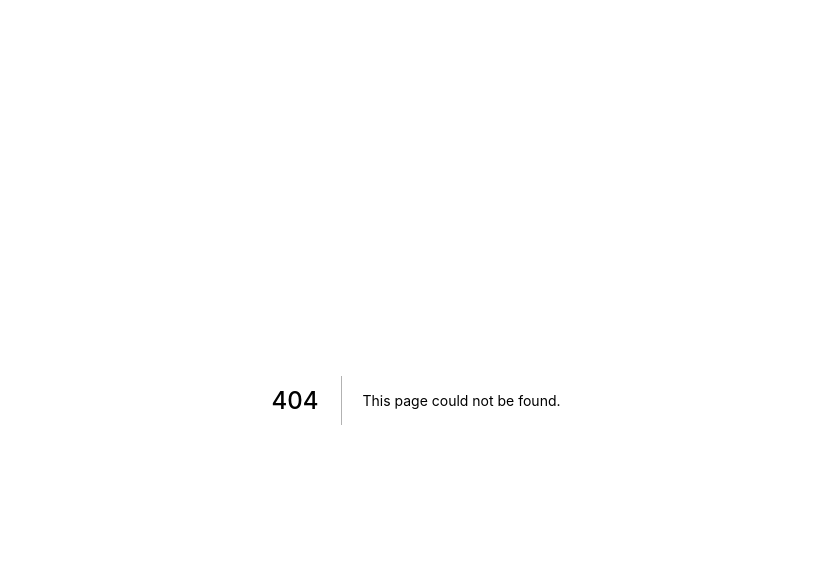
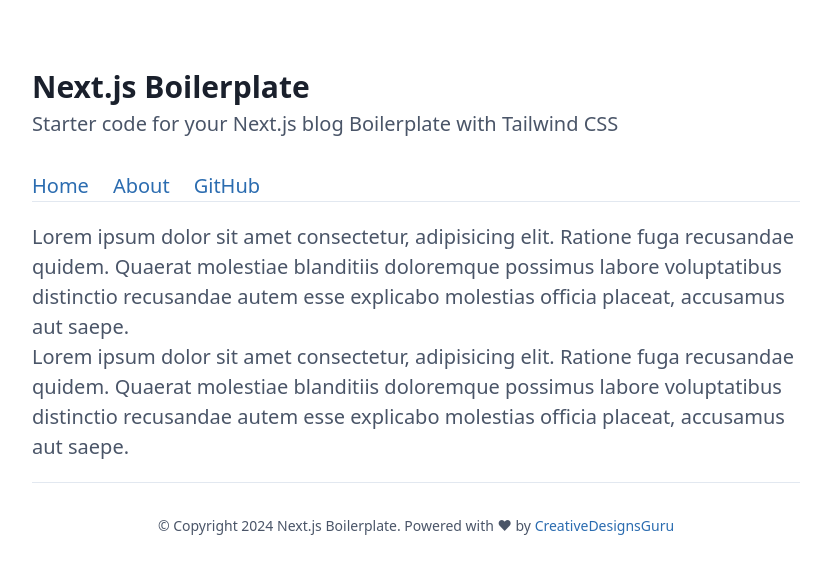
Before and after one commit to ixartz/Next-js-Blog-Boilerplate, a Next.js app: page /demo/Nextjs-Blog-Boilerplate/about/ in a window 1280 px wide. Before the commit this address had no page. Shown: the top 574 px of the page, without its empty margins (224-1055 px from the left). Built offline with nearby package versions, Linux system fonts and the light colour scheme.

Commit message:
Update baseUrl and config file

```diff
--- a/next.config.js
+++ b/next.config.js
@@ -2,7 +2,7 @@ const withBundleAnalyzer = require('@next/bundle-analyzer')({
   enabled: process.env.ANALYZE === 'true',
 });
 
-const baseUrl = '';
+const baseUrl = '/demo/Nextjs-Blog-Boilerplate';
 
 module.exports = withBundleAnalyzer({
   poweredByHeader: false,
--- a/src/utils/Config.ts
+++ b/src/utils/Config.ts
@@ -2,7 +2,7 @@ export const Config = {
   site_name: 'Starter',
   title: 'Next.js Boilerplate',
   description: 'Starter code for your Next.js blog Boilerplate with Tailwind CSS',
-  url: 'https://example.com',
+  url: 'https://creativedesignsguru.com',
   locale: 'en',
   author: 'Anonymous',
   pagination_size: 5,
```
